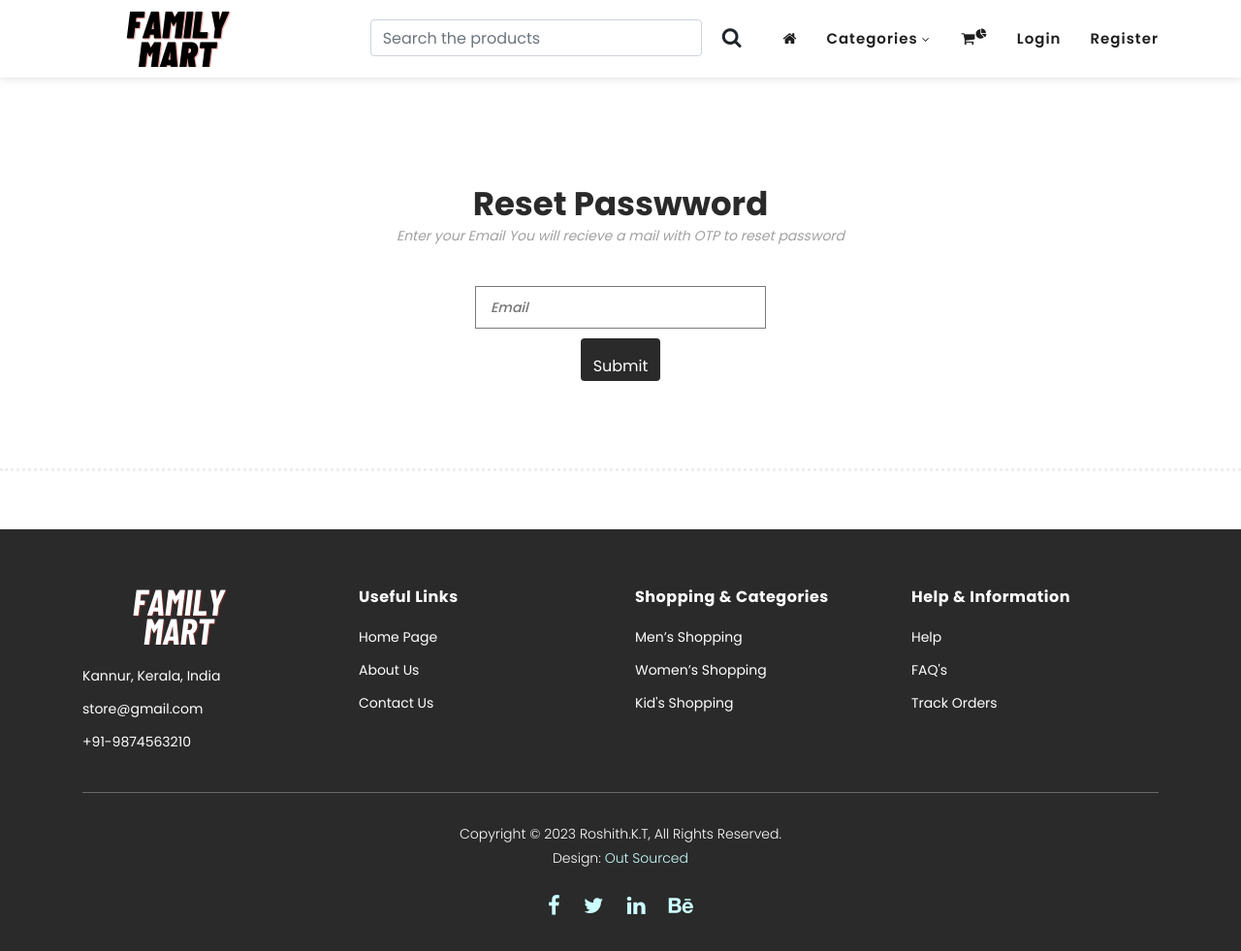
After one commit to Roshith-KT/Ecommerce, a Django app: page /credentials/password_reset in a window 1280 px wide. The commit adds this page. Shown: the whole page at 97% size. Run offline with Django 4.2, Linux system fonts and the light colour scheme; some libraries are stand-ins or nearby versions.

Commit message:
forgot password functionality added

```diff
--- a/codeversion.txt
+++ b/codeversion.txt
@@ -57,3 +57,5 @@ updates codeversion.txt.
 
 17 commit]solved problem with ecomenv virtualenv
 created and updated requirements.txt
+
+18 commit]password reset functionality added.
--- a/credentials/models.py
+++ b/credentials/models.py
@@ -9,6 +9,7 @@ class Profile(models.Model):
     profile_image=models.ImageField(upload_to='profile_image',default='noImage.png')
     mobile=models.IntegerField(blank=True,null=True,unique='True')
     address=models.TextField(blank=True,null=True,max_length=255)
+    otp=models.IntegerField(blank=True,null=True)
 
     def __str__(self):
         return self.user.username
--- a/credentials/urls.py
+++ b/credentials/urls.py
@@ -8,5 +8,7 @@ urlpatterns = [
     path('register/', views.register, name='register'),
     path('logout/', views.logout, name='logout'),
     path('activate/<email_token>',views.activate_account,name='activate_account'),
+    path('password_reset',views.password_reset, name='password_reset'),
+    path('password_reset_page/<str:email>',views.password_reset_page, name='password_reset_page'),
 
 ]
--- a/credentials/views.py
+++ b/credentials/views.py
@@ -2,9 +2,11 @@ from django.shortcuts import render,redirect
 from django.contrib.auth.models import User
 from django.contrib import messages, auth
 from django.http import HttpResponseRedirect
-from .emails import send_account_activation_email
+from .emails import send_account_activation_email,send_password_reset_otp
 from.models import Profile
 import uuid
+import random
+from django.contrib import messages
 # Create your views here.
 
 def logout(request):
@@ -72,3 +74,37 @@ def activate_account(request,email_token):
     profile.is_email_verified=True
     profile.save()
     return redirect('credentials:login')
+
+
+def password_reset(request):
+    if request.method=='POST':
+        email=request.POST['email']
+        password_reset_otp(email)
+        return redirect('credentials:password_reset_page', email=email)
+
+    return render(request,'credentials/password_reset.html')
+
+
+def password_reset_otp(email):
+    user=User.objects.get(email=email)
+    profile=Profile.objects.get(user=user)
+    profile.otp=random.randint(1000, 9999)
+    profile.save()
+    send_password_reset_otp(email,profile.otp)
+
+
+def password_reset_page(request,email):
+    if request.method == 'POST':
+        otp=request.POST['otp']
+        new_password=request.POST['new_password']
+        user=User.objects.get(email=email)
+        profile=Profile.objects.get(user=user)
+        if int(otp)==profile.otp:
+            user.set_password(new_password)
+            user.save()
+            messages.info(request,"Password is successfully updated")
+            return HttpResponseRedirect(request.path_info)
+        else:
+            messages.info(request,'Invalid OTP')
+            return HttpResponseRedirect(request.path_info)
+    return render(request,'credentials/password_reset_page.html')
--- a/store/settings.py
+++ b/store/settings.py
@@ -143,4 +143,4 @@ EMAIL_HOST = 'smtp.gmail.com'
 EMAIL_USE_TLS = True
 EMAIL_PORT = 587
 EMAIL_HOST_USER = 'roshiththedeveloper@gmail.com'
-EMAIL_HOST_PASSWORD = 'yourapppassword'
+EMAIL_HOST_PASSWORD = 'tauzmysuhsbsbkug'
--- a/templates/credentials/login.html
+++ b/templates/credentials/login.html
@@ -16,7 +16,7 @@
             </div>
             <div class="textbox">
                 <input class="input1" type="text" name="password" name="password" placeholder="password"><br>
-                <a href="">Forgot password</a>
+                <a href="{% url 'credentials:password_reset' %}">Forgot password</a>
             </div>
 
             <div class="textbox">
--- /dev/null
+++ b/templates/credentials/password_reset.html
@@ -0,0 +1,40 @@
+{% extends 'base/base.html' %}
+{% load static %}
+{%block start %}
+
+
+<!-- ***** Enter Email Area***** -->
+<div class="contact-us">
+    <div class="container">
+        <div class="row">
+            <div class="col-lg-12" style="margin-top: 100px;">
+                <div class="section-heading" style="text-align: center;">
+                    <h2>Reset Passwword</h2>
+                    <span>Enter your Email</span>
+                    <span>You will recieve a mail with OTP to reset password</span>
+                </div>
+                <form id="contact" method="post">
+                    {% csrf_token %}
+                    <div class="row">
+                      <div class="col-lg-12"  style="text-align: center;">
+                        <fieldset>
+                          <input name="email" type="email" id="email" placeholder="Email" required="" style="width: 300px; " >
+                        </fieldset>
+                      </div>
+
+                      <div class="col-lg-12" style="text-align: center; margin-top: 10px;">
+                        <fieldset>
+                          <button style="width: auto;" type="submit" class="btn btn-dark">Submit</button>
+                        </fieldset>
+
+                      </div>
+                    </div>
+                  </form>
+            </div>
+        </div>
+    </div>
+</div>
+<!-- ***** Enter Email Area Ends ***** -->
+
+
+{% endblock %}
```
Also changed, not shown: credentials/emails.py (+7 -0 lines), templates/credentials/password_reset_page.html (added, +48 -0 lines), credentials/migrations/0003_profile_otp.py (added), db.sqlite3.
